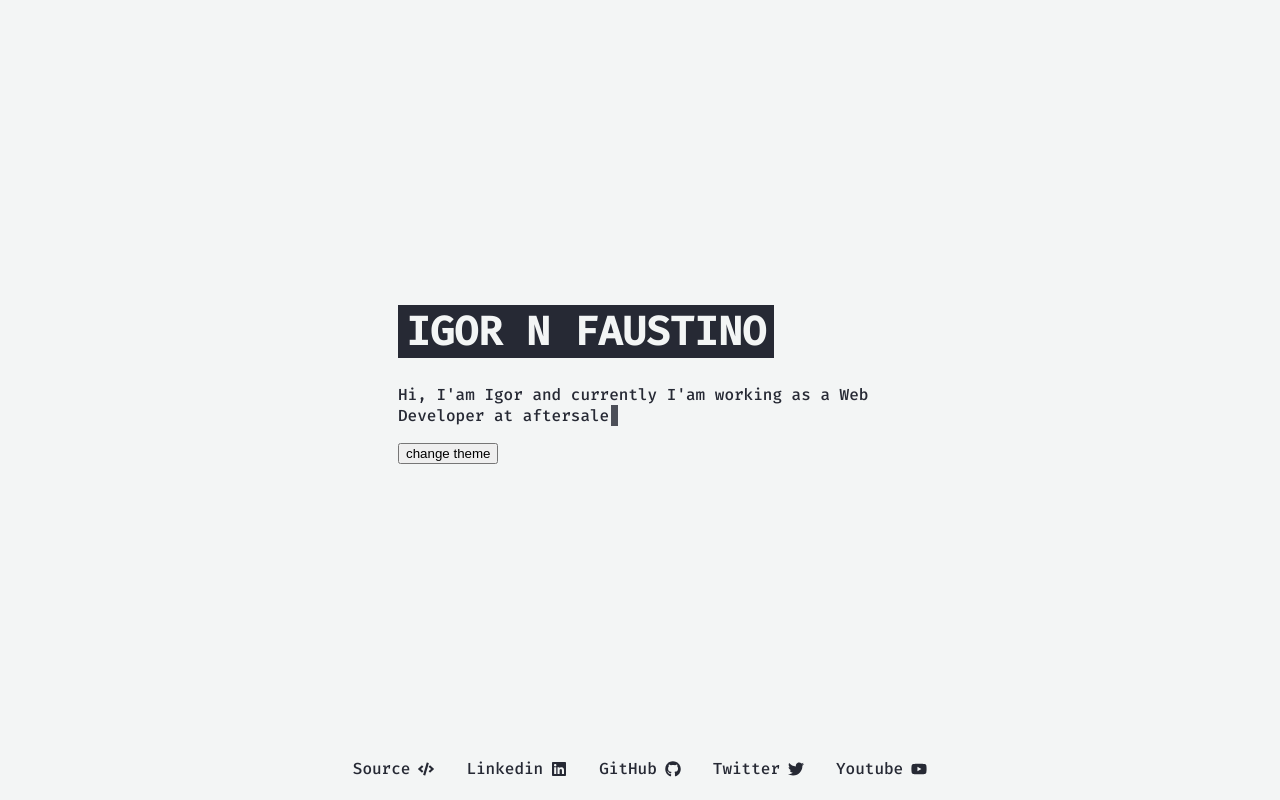
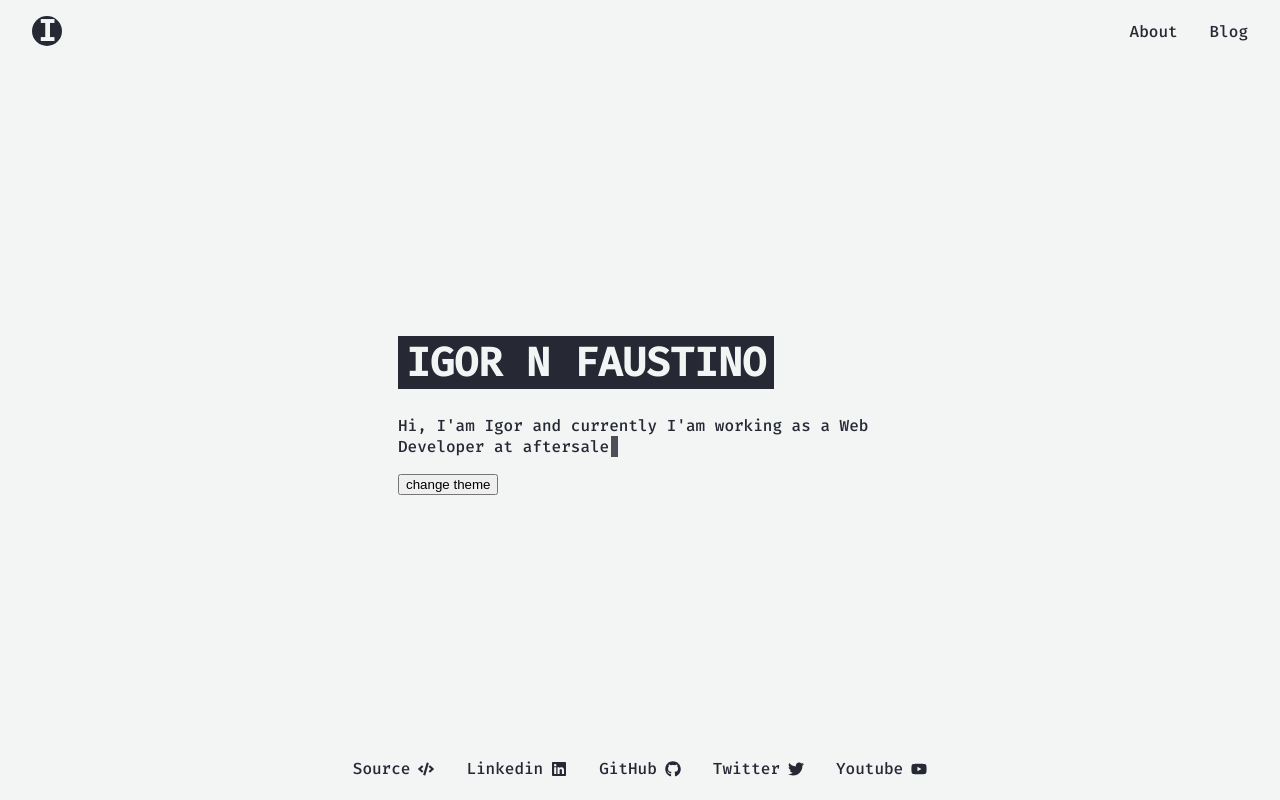
Before and after one commit to igornfaustino/nfaustino.com, a Next.js app: page / in a window 1280 px wide. Built offline with nearby package versions, Linux system fonts and the light colour scheme.

Commit message:
feat: add basic header

```diff
--- /dev/null
+++ b/components/Branding.tsx
@@ -0,0 +1,27 @@
+import Link from 'next/link';
+import styled from 'styled-components';
+
+const StyledLink = styled.div`
+	width: 30px;
+	height: 30px;
+	cursor: pointer;
+	margin: 0;
+	display: flex;
+	justify-content: center;
+	align-items: center;
+	border-radius: 50%;
+	background-color: ${({ theme }) => theme.colors.textColor};
+	color: ${({ theme }) => theme.colors.backgroundColor};
+	font-size: 30px;
+	font-weight: 700;
+`;
+
+const Branding = function () {
+	return (
+		<Link href="/">
+			<StyledLink>I</StyledLink>
+		</Link>
+	);
+};
+
+export default Branding;
--- /dev/null
+++ b/components/Header.tsx
@@ -0,0 +1,39 @@
+import Link from 'next/link';
+import styled from 'styled-components';
+
+import Branding from './Branding';
+
+const Wrapper = styled.div`
+	display: flex;
+	padding: 16px 32px;
+	width: 100%;
+	justify-content: space-between;
+	align-items: center;
+`;
+
+const MenuArea = styled.div`
+	display: flex;
+	gap: 32px;
+`;
+
+const MenuItem = styled.a`
+	cursor: pointer;
+`;
+
+const Header = function () {
+	return (
+		<Wrapper>
+			<Branding />
+			<MenuArea>
+				<Link href="/about">
+					<MenuItem>About</MenuItem>
+				</Link>
+				<Link href="/blog">
+					<MenuItem>Blog</MenuItem>
+				</Link>
+			</MenuArea>
+		</Wrapper>
+	);
+};
+
+export default Header;
--- a/layouts/BaseLayout.tsx
+++ b/layouts/BaseLayout.tsx
@@ -2,6 +2,7 @@ import { FC } from 'react';
 
 import styled from 'styled-components';
 
+import Header from '../components/Header';
 import SocialMediaInfo from '../components/SocialMediaInfo';
 
 const Wrapper = styled.main`
@@ -10,6 +11,10 @@ const Wrapper = styled.main`
 	align-items: center;
 	min-height: 100vh;
 	flex-direction: column;
+`;
+
+const Nav = styled.nav`
+	width: 100%;
 `;
 
 const Main = styled.main`
@@ -26,7 +31,9 @@ const Footer = styled.footer`
 const BaseLayout: FC = function ({ children }) {
 	return (
 		<Wrapper>
-			<nav />
+			<Nav>
+				<Header />
+			</Nav>
 			<Main>{children}</Main>
 			<Footer>
 				<SocialMediaInfo />
```
Also changed, not shown: pages/about.tsx (added, +18 -0 lines), pages/blog.tsx (added, +18 -0 lines).
